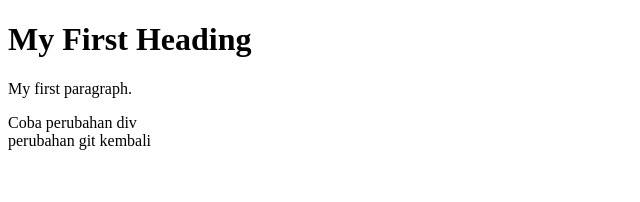
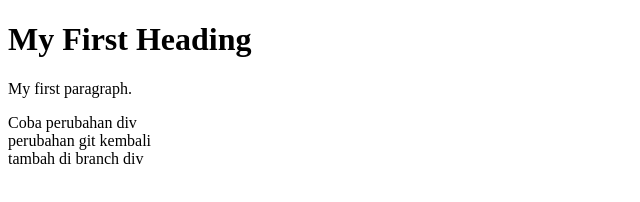
Before and after one commit to changecangs/coba-git, a plain HTML site: page index.html in a window 1280 px wide. Shown: the whole page, without its empty margins (0-640 px from the left). Drawn offline with Linux system fonts and the light colour scheme.

Commit message:
tambah branch div

```diff
--- a/index.html
+++ b/index.html
@@ -10,5 +10,8 @@
 <div>
     perubahan git kembali
 </div>
+<div>
+    tambah di branch div
+</div>
 </body>
 </html>
```
